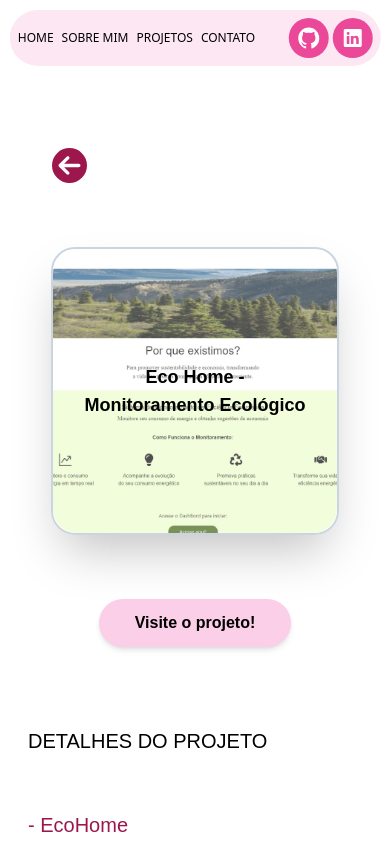
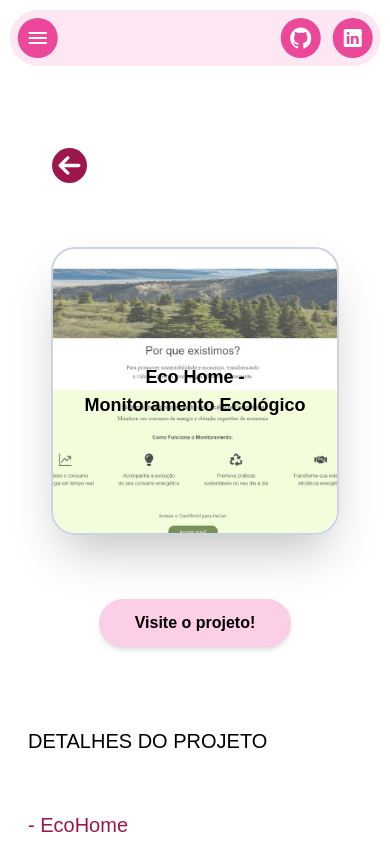
Before and after one commit to MaryChriss/Portfolio, a Next.js app: page /eco-home in a window 390 px wide. Shown: the top 844 px of the page. Built offline with nearby package versions, Linux system fonts and the light colour scheme.

Commit message:
Adicionando Menu Hamburguer

```diff
--- a/src/components/CardProjeto/CardProjeto.tsx
+++ b/src/components/CardProjeto/CardProjeto.tsx
@@ -6,7 +6,7 @@ interface CardProjetoProps {
     alt: string;
     titulo: string;
     descricao: string;
-    link: string; // Adiciona a propriedade de link
+    link: string;
 }
 
 export const CardProjeto: React.FC<CardProjetoProps> = ({ src, alt, titulo, descricao, link }) => {
--- a/src/components/Header/Header.tsx
+++ b/src/components/Header/Header.tsx
@@ -1,12 +1,15 @@
 "use client";
 
 import { IoLogoGithub, IoLogoLinkedin } from "react-icons/io";
+import { MdOutlineMenu, MdClose } from "react-icons/md";
 import { useState, useEffect } from "react";
 
 export const Header = () => {
     const [isScrolled, setIsScrolled] = useState(false);
     const [activeSection, setActiveSection] = useState("");
     const [indicatorStyle, setIndicatorStyle] = useState({ left: 0, width: 0 });
+    const [isMenuOpen, setIsMenuOpen] = useState(false);
+    const [isDarkMode, setIsDarkMode] = useState(false);
 
     const handleScroll = (id: string) => {
         const offsets: { [key: string]: number } = {
@@ -15,7 +18,6 @@ export const Header = () => {
             projetos: 80,
             contato: 79,
         };
-
         const div = document.getElementById(id);
         if (div) {
             const headerOffset = offsets[id] || 70;
@@ -27,8 +29,16 @@ export const Header = () => {
                 behavior: "smooth",
             });
 
-            // Atualizar seção ativa
             setActiveSection(id);
+        }
+
+        setIsMenuOpen(false);
+    };
+
+    const toggleDarkMode = () => {
+        setIsDarkMode((prev) => !prev);
+        if (typeof window !== "undefined") {
+            document.documentElement.classList.toggle("dark", !isDarkMode);
         }
     };
 
@@ -52,7 +62,7 @@ export const Header = () => {
                     }
                 });
             },
-            { threshold: 0.6 } // Ajuste a sensibilidade se necessário
+            { threshold: 0.6 }
         );
 
         sections.forEach((id) => {
@@ -99,18 +109,8 @@ export const Header = () => {
             }`}
             style={{ marginTop: "10px" }}
         >
-            <div
-                className="relative flex gap-32
-                xs:text-xs xs:gap-1
-                xmd:gap-2
-                xlg:gap-7
-                sm:text-xs sm:gap-7 sm:ml-6
-                md:gap-7 md:ml-9
-                lg:gap-32
-                xl:gap-32
-                2xl:gap-32"
-            >
-                {/* Indicador móvel */}
+
+            <div className="hidden lg:flex relative flex gap-32">
                 <span
                     className="absolute bottom-0 h-1 bg-pink-500/35 rounded-full transition-all duration-300"
                     style={{
@@ -118,7 +118,6 @@ export const Header = () => {
                         width: `${indicatorStyle.width}px`,
                     }}
                 />
-
                 {["home", "sobre-mim", "projetos", "contato"].map((id) => (
                     <p
                         key={id}
@@ -128,64 +127,54 @@ export const Header = () => {
                             activeSection === id
                                 ? "text-pink-500 font-bold"
                                 : "hover:text-pink-500"
-                        }
-                        xs:text-xs
-                        xmd:text-xs
-                        xlg:text-xs
-                        sm:text-xs
-                        md:text-xs
-                        lg:text-sm
-                        xl:text-base
-                        2xl:text-base`}
+                        }`}
                     >
                         {id.toUpperCase().replace("-", " ")}
                     </p>
                 ))}
             </div>
 
+            <button
+                className="lg:hidden flex items-center justify-center w-10 h-10 bg-pink-500 text-white rounded-full hover:bg-pink-600 transition-colors"
+                onClick={() => setIsMenuOpen(!isMenuOpen)}
+            >
+                {isMenuOpen ? <MdClose size={24} /> : <MdOutlineMenu size={24} />}
+            </button>
+
             <div
-                className="flex gap-3
-                xs:gap-0
-                xmd:gap-1
-                xlg:gap-1
-                sm:gap-1
-                md:gap-3
-                lg:gap-3
-                xl:gap-3
-                2xl:gap-3"
+                className={`absolute top-16 left-0 w-full bg-pink-100 p-4 rounded-lg shadow-lg lg:hidden transition-all duration-300 ease-in-out
+                    ${isMenuOpen ? "opacity-100 translate-y-0" : "opacity-0 -translate-y-10 pointer-events-none"}
+                `}
             >
+                {["home", "sobre-mim", "projetos", "contato"].map((id) => (
+                    <p
+                        key={id}
+                        onClick={() => handleScroll(id)}
+                        className={`cursor-pointer text-center py-2 rounded-lg transition-colors ${
+                            activeSection === id
+                                ? "text-pink-500 font-bold"
+                                : "hover:text-pink-500"
+                        }`}
+                    >
+                        {id.toUpperCase().replace("-", " ")}
+                    </p>
+                ))}
+            </div>
+
+            <div className="flex gap-3">
                 <a
                     href="https://github.com/MaryChriss"
                     target="_blank"
                     rel="noopener noreferrer"
-                    className="flex items-center justify-center w-10 h-10 bg-pink-500 text-white rounded-full hover:bg-pink-600 transition-colors duration-600
-                        xs:w-8 xs:h-8
-                        xmd:w-10 xmd:h-10
-                        xlg:w-10 xlg:h-10
-                        sm:w-10 sm:h-10
-                        md:w-10 md:h-10
-                        lg:w-10 lg:h-10
-                        xl:w-10 xl:h-10
-                        2xl:w-10 2xl:h-10
-                    "
+                    className="flex items-center justify-center w-10 h-10 bg-pink-500 text-white rounded-full hover:bg-pink-600 transition-colors"
                 >
                     <IoLogoGithub className="w-6 h-6" />
                 </a>
-
                 <a
                     href="https://www.linkedin.com/in/mariana-fernandes-92690425a/"
                     target="_blank"
                     rel="noopener noreferrer"
-                    className="flex items-center justify-center w-10 h-10 bg-pink-500 text-white rounded-full hover:bg-pink-600 transition-colors duration-600
-                        xs:w-8 xs:h-8
-                        xmd:w-10 xmd:h-10
-                        xlg:w-10 xlg:h-10
-                        sm:w-10 sm:h-10
-                        md:w-10 md:h-10
-                        lg:w-10 lg:h-10
-                        xl:w-10 xl:h-10
-                        2xl:w-10 2xl:h-10
-                    "
+                    className="flex items-center justify-center w-10 h-10 bg-pink-500 text-white rounded-full hover:bg-pink-600 transition-colors"
                 >
                     <IoLogoLinkedin className="w-6 h-6" />
                 </a>
```
Also changed, not shown: src/app/page.tsx (line endings or trailing spaces).
